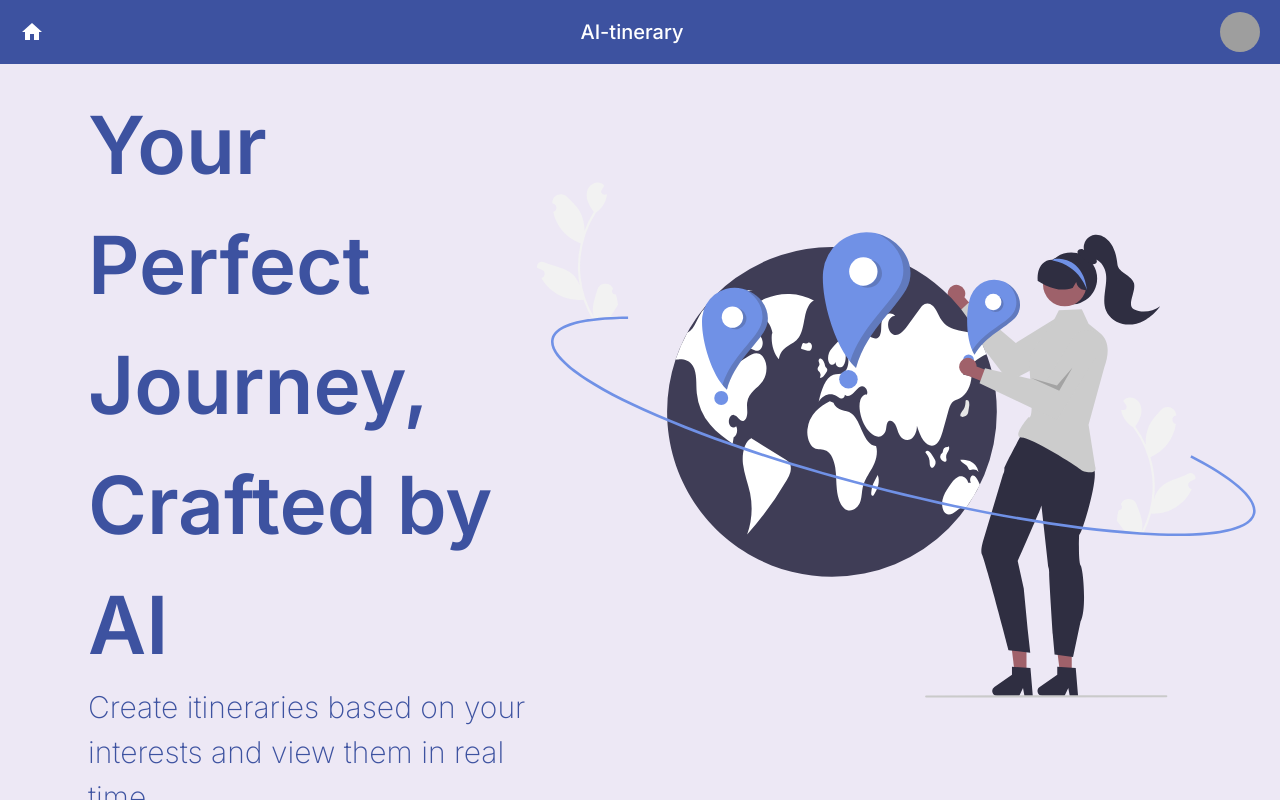
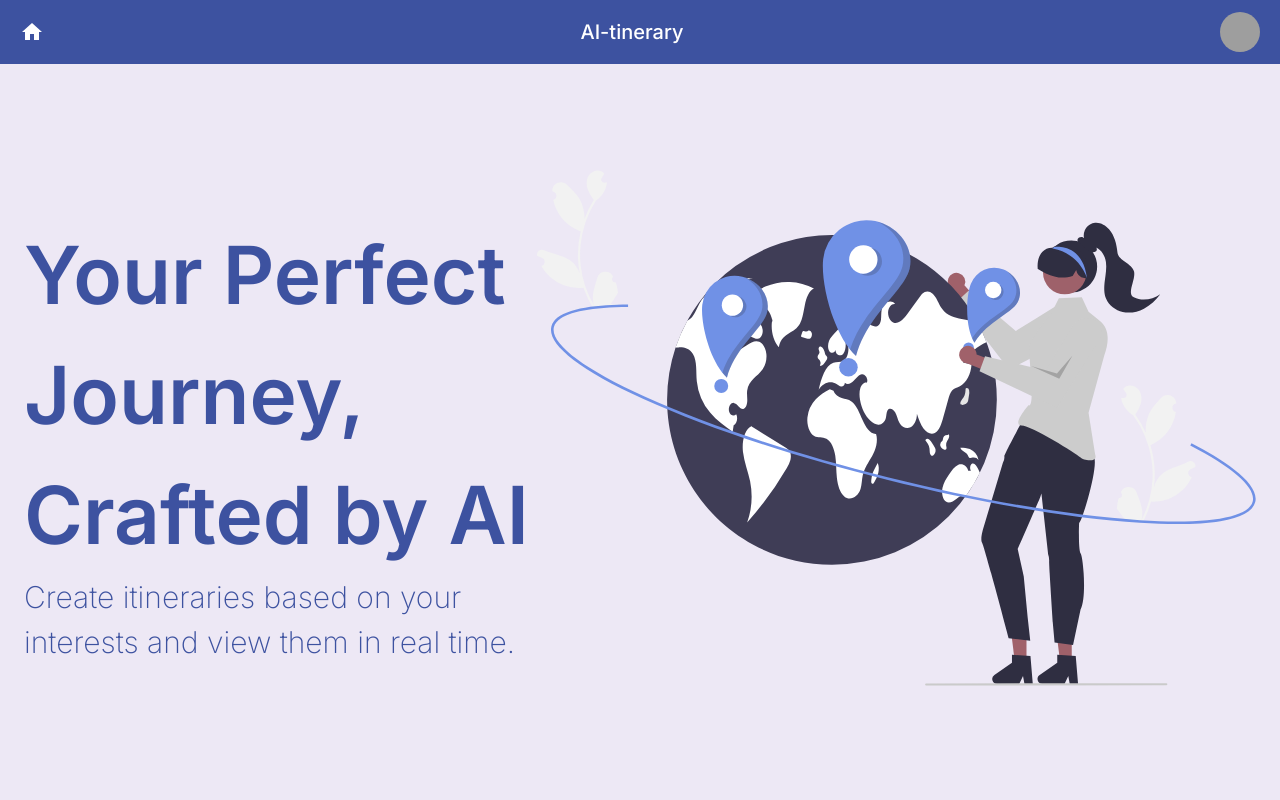
Before and after one commit to ubc-cpsc455-2024S/project-22_intellig-s, a React (Vite) app in the folder client/: page / in a window 1280 px wide. Built offline with nearby package versions, Linux system fonts and the light colour scheme; no server answers; grey boxes are pictures that could not be loaded.

Commit message:
fix sizing issues on home page

```diff
--- a/client/src/pages/Home.jsx
+++ b/client/src/pages/Home.jsx
@@ -79,16 +79,16 @@ const Home = () => {
     <Box sx={{ position: "absolute", top: 0, left: 0 }}>
       <Box sx={{ pt: "64px", height: "100vh", width: "100vw" }}>
         <Box sx={{ height: "100%", overflow: "auto", pt: 2 }}>
-          <Grid container sx={{ px: 3 }}>
-            <Grid item xs={12} md={5} sx={{ alignContent: "center", pl: 8 }}>
+          <Container sx={{ height: "100%" }} maxWidth="xl">
+            <Grid container sx={{ height: "100%" }}>
+              <Grid item xs={12} md={5} sx={{ alignContent: "center" }}>
                 <Typography
                   sx={{
                     typography: {
                       fontWeight: 600,
-                    xs: { fontSize: 60 },
-                    md: { fontSize: 80 },
+                      xs: { fontSize: 60, textAlign: "center" },
+                      md: { fontSize: 80, textAlign: "left" },
                     },
-                  textAlign: "left",
                   }}
                   color="primary"
                 >
@@ -98,14 +98,14 @@ const Home = () => {
                   sx={{
                     typography: {
                       fontWeight: "200",
-                    xs: { fontSize: 30 },
-                    md: { fontSize: 30 },
+                      xs: { fontSize: 30, textAlign: "center" },
+                      md: { fontSize: 30, textAlign: "left" },
                     },
                     textAlign: "left",
                   }}
                 >
-                Create itineraries based on your interests and view them in real
-                time.
+                  Create itineraries based on your interests and view them in
+                  real time.
                 </Typography>
               </Grid>
               <Grid
@@ -114,8 +114,6 @@ const Home = () => {
                 md={7}
                 sx={{
                   display: "flex",
-                height: "90vh",
-                width: "100%",
                   justifyContent: "center",
                   mb: 3,
                 }}
@@ -123,6 +121,7 @@ const Home = () => {
                 <Logo />
               </Grid>
             </Grid>
+          </Container>
           <Typography variant="h4" color="secondary">
             Explore
           </Typography>
```
Lines whose indentation alone changed are shown as unchanged.
